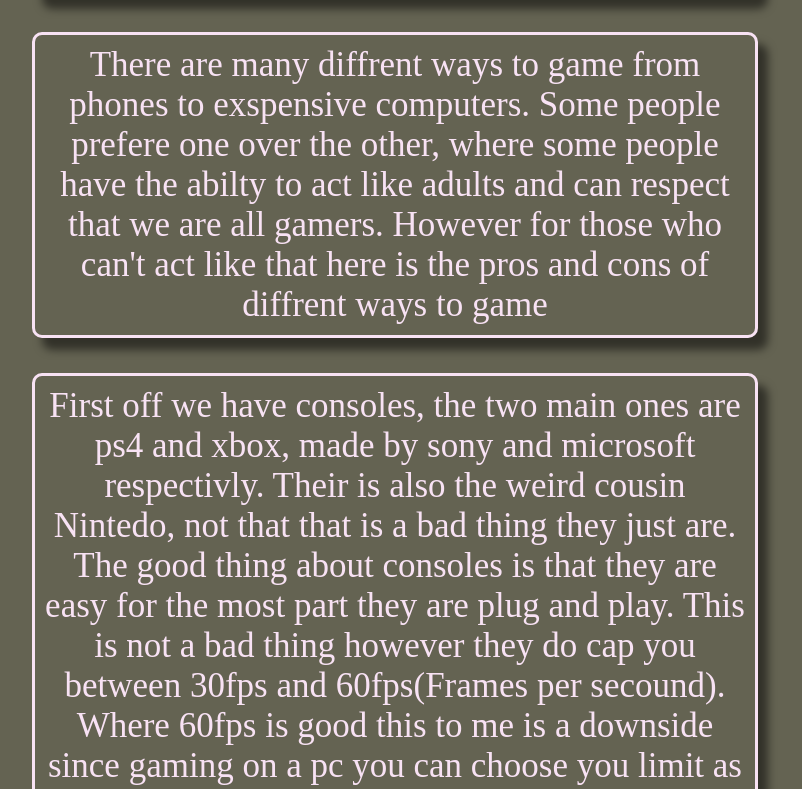
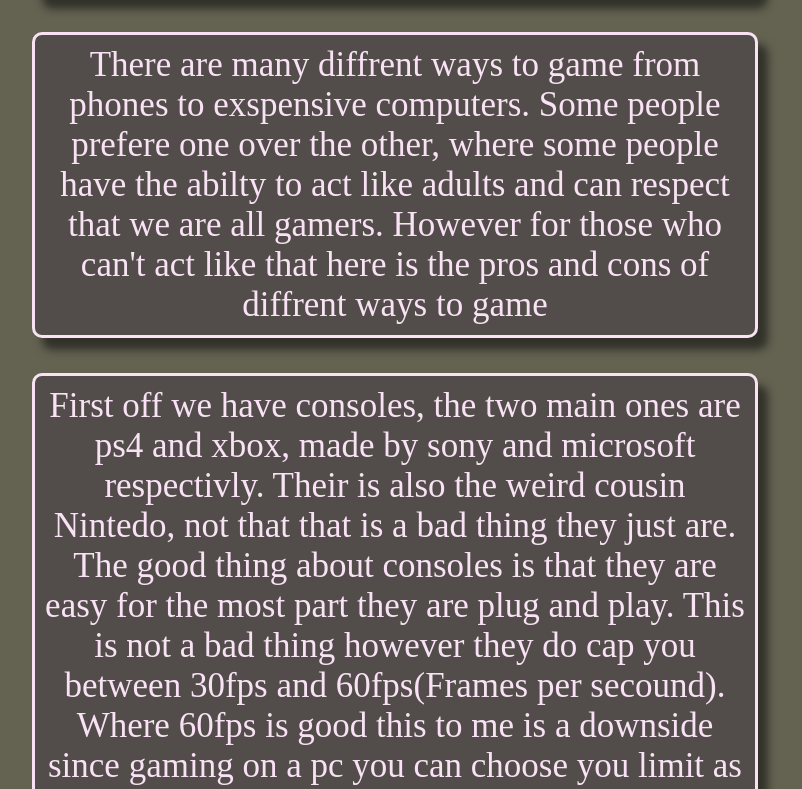
Before and after one commit to MustardCandy/Gaming_Website, a plain HTML site: page Website/Webpages/DiffrentWay.html in a window 1280 px wide. Shown: the part 92-881 px from the top of the page, without its empty margins (245-1047 px from the left). Drawn offline with Linux system fonts and the light colour scheme.

Commit message:
Color changin'

```diff
--- a/Website/Webpages/Style.css
+++ b/Website/Webpages/Style.css
@@ -10,6 +10,7 @@
   border-style: solid;
   border-radius: 10px;
   padding: 10px;
+  background-color: rgb(82,77,75);
 }
 .game {
   text-align: center;
```
